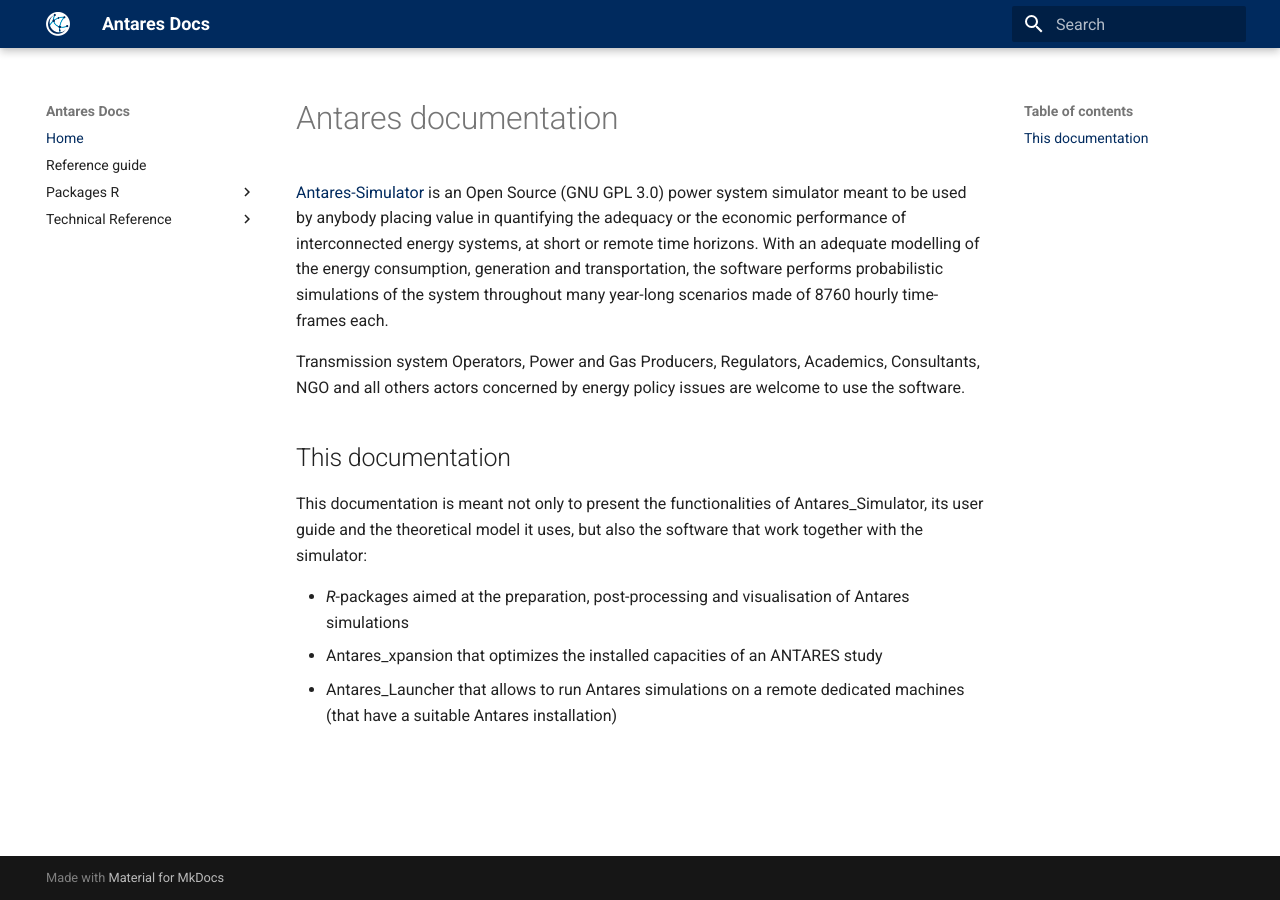
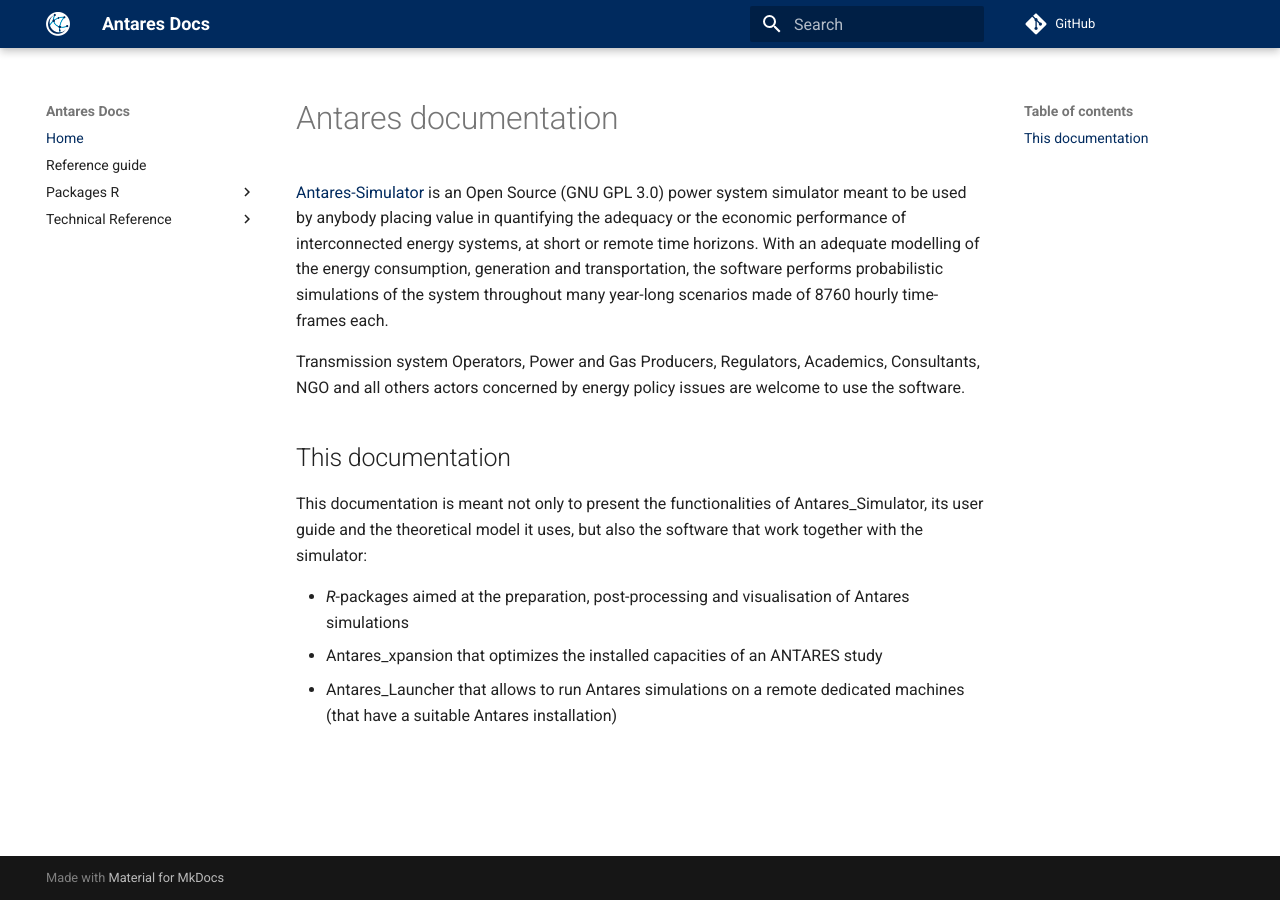
Before and after one commit to AntaresSimulatorTeam/antares-doc, an MkDocs documentation site: the page built from docs/index.md, in a window 1280 px wide. Built offline with MkDocs 1.6.1 and Material for MkDocs 9.7.7, drawn with Linux system fonts in a browser that asks for light colours; comment, search, counter and statistics services are not loaded; the version menu is left out.

Commit message:
wip
Signed-off-by: Paul Bui-Quang <paul.buiquang@rte-france.com>

```diff
--- a/mkdocs.yml
+++ b/mkdocs.yml
@@ -1,10 +1,9 @@
 site_name: Antares Docs
+repo_url: https://github.com/AntaresSimulatorTeam/Antares_Simulator
 theme:
   name: material
   logo: assets/logo.png
   favicon: assets/Icone.png
-  palette:
-    primary: '#112446'
   features:
     #- header.autohide
     #- navigation.sections
@@ -34,11 +33,13 @@
 
 extra_css:
   - stylesheets/extra.css
+
 extra_javascript:
-    - https://cdnjs.cloudflare.com/ajax/libs/mathjax/2.7.0/MathJax.js?config=TeX-AMS-MML_HTMLorMML
+  - https://polyfill.io/v3/polyfill.min.js?features=es6
+  - https://cdnjs.cloudflare.com/ajax/libs/mathjax/2.7.0/MathJax.js?config=TeX-AMS-MML_HTMLorMML
 
 markdown_extensions:
-    - attr_list
-    - toc:
-        permalink: true
-        toc_depth: 3
+  - attr_list
+  - toc:
+      permalink: true
+      toc_depth: 3
```
